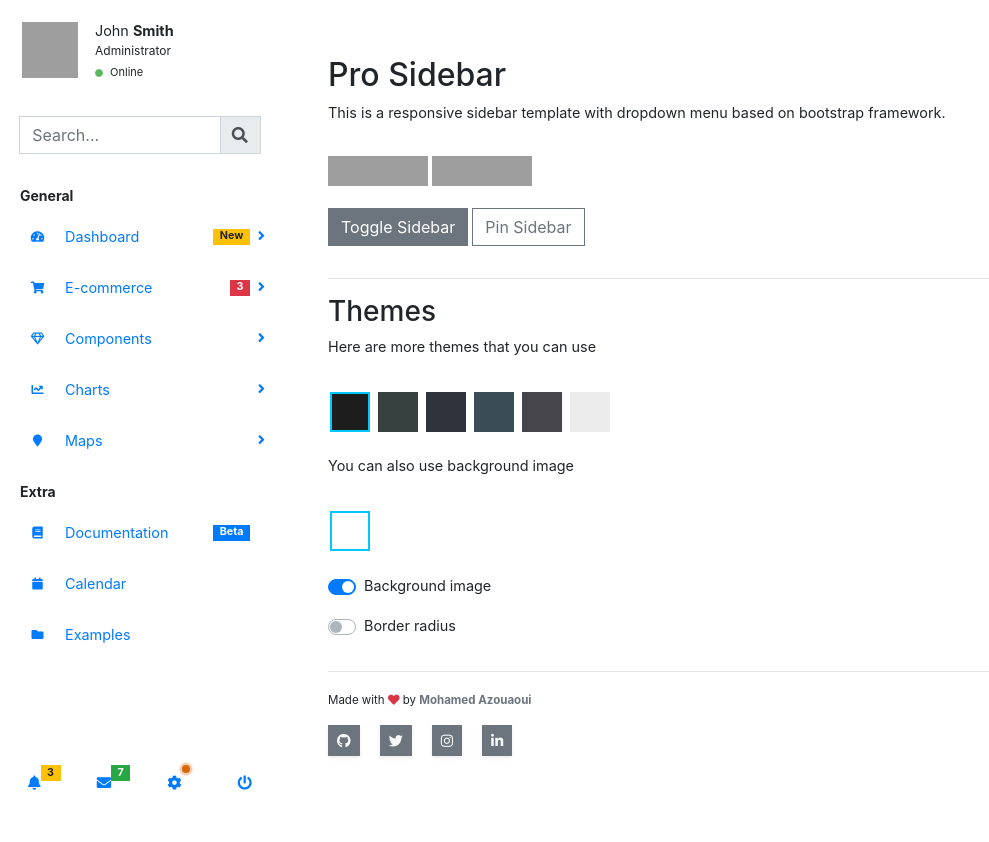
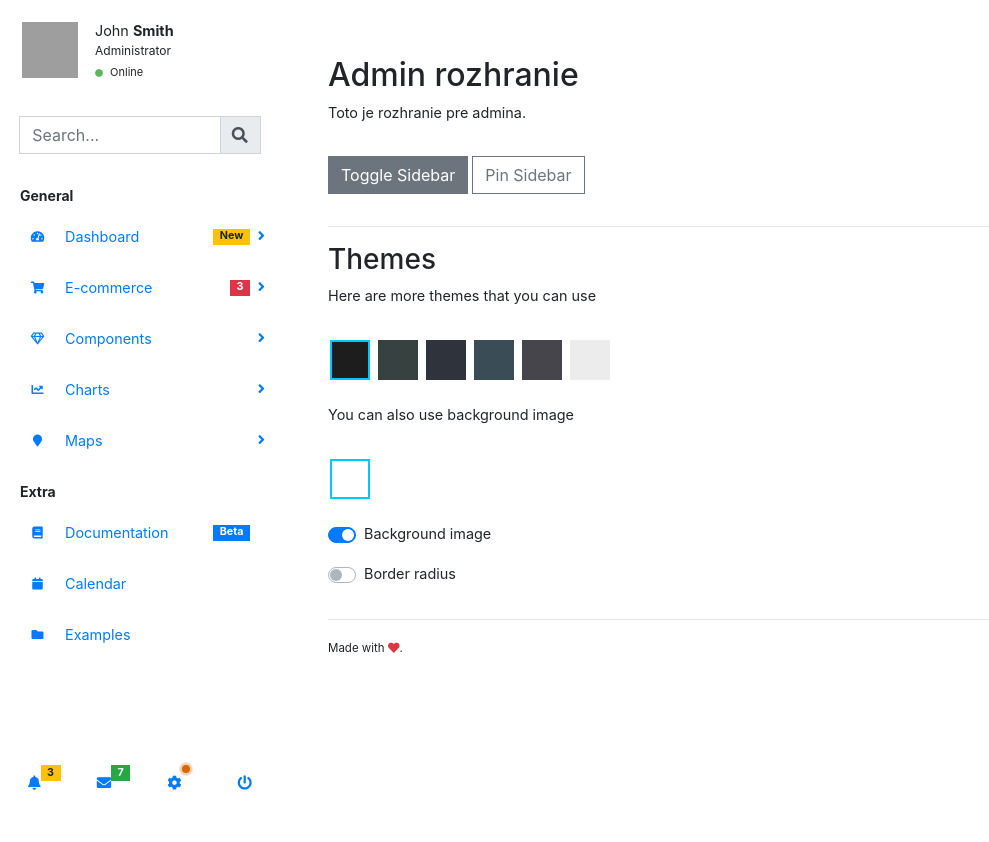
Before and after one commit to just-pie/web-project, a Laravel app: page /admin in a window 1280 px wide. Shown: the whole page, without its empty margins (0-989 px from the left). After the commit the page ends 790 px from the top, so only its background shows below. Run offline with Laravel 8, Linux system fonts and the light colour scheme; settings files or empty folders that the repository lacks are supplied; some libraries are stand-ins or nearby versions; grey boxes are pictures that could not be loaded.

Commit message:
Admin overlay

```diff
--- a/resources/assets/css/admin/admin_sidebar.css
+++ b/resources/assets/css/admin/admin_sidebar.css
@@ -410,7 +410,9 @@ body {
         padding-left: 280px; } }
 @media screen and (max-width: 768px) {
     .page-wrapper.toggled .page-content .overlay {
-        display: block; } }
+        /*display: block; } */
+    }
+}
 @media screen and (min-width: 768px) {
     .page-wrapper.toggled.pinned .page-content {
         padding-left: 80px; } }
--- a/resources/views/admin/admin_body.blade.php
+++ b/resources/views/admin/admin_body.blade.php
@@ -3,19 +3,10 @@
     <div class="container-fluid p-5">
         <div class="row">
             <div class="form-group col-md-12">
-                <h2>Pro Sidebar</h2>
-                <p>This is a responsive sidebar template with dropdown menu based on bootstrap framework.</p>
+                <h2>Admin rozhranie</h2>
+                <p>Toto je rozhranie pre admina.</p>
 
             </div>
-            <div class="form-group col-md-12">
-                <iframe
-                        src="https://ghbtns.com/github-btn.html?user=azouaoui-med&repo=pro-sidebar-template&type=star&count=true&size=small"
-                        frameborder="0" scrolling="0" width="100px" height="30px"></iframe>
-                <iframe
-                        src="https://ghbtns.com/github-btn.html?user=azouaoui-med&repo=pro-sidebar-template&type=fork&count=true&size=small"
-                        frameborder="0" scrolling="0" width="100px" height="30px"></iframe>
-            </div>
-
             <div class="form-group col-md-12">
                 <a id="toggle-sidebar" class="btn btn-secondary rounded-0" href="#">
                     <span>Toggle Sidebar</span>
@@ -71,10 +62,9 @@
         <hr>
         <div class="row ">
             <div class="form-group col-md-12">
-                <small>Made with <i class="fa fa-heart text-danger" aria-hidden="true"></i> by <span
-                            class="text-secondary font-weight-bold">Mohamed
-                                Azouaoui</span></small>
+                <small>Made with <i class="fa fa-heart text-danger" aria-hidden="true"></i>.</small>
             </div>
+            {{--
             <div class="form-group col-md-12">
                 <a href="https://github.com/azouaoui-med" target="_blank"
                    class="btn btn-sm bg-secondary shadow-sm rounded-0 text-light mr-3 mb-3">
@@ -92,7 +82,8 @@
                    class="btn btn-sm bg-secondary shadow-sm rounded-0 text-light mr-3 mb-3">
                     <i class="fab fa-linkedin-in" aria-hidden="true"></i>
                 </a>
-            </div>
+            </div>--}}
+
         </div>
     </div>
 </main>
```
